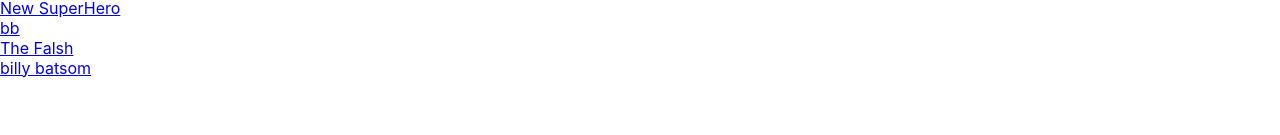
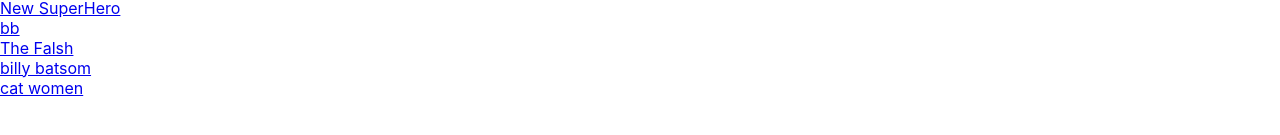
Before and after one commit to muhammadarsalanmanzoor/react-query, a React (Vite) app: page /rq-super-heroes in a window 1280 px wide. Shown: the part 227-362 px from the top of the page. Built offline with nearby package versions, Linux system fonts and the light colour scheme; data requests are answered from the project's data file.

Commit message:
learned how to work with handling mutation response

```diff
--- a/db.json
+++ b/db.json
@@ -34,6 +34,11 @@
       "id": "a988",
       "name": "billy batsom",
       "alterEgo": "shazom"
+    },
+    {
+      "id": "0e5f",
+      "name": "cat women",
+      "alterEgo": "selena"
     }
   ],
   "friends": [
--- a/src/hooks/useSuperHeroes.js
+++ b/src/hooks/useSuperHeroes.js
@@ -28,11 +28,19 @@ export const useAddSuperHeroData = () => {
   const queryClient = useQueryClient();
 
   return useMutation(addSuperHero, {
-    onSuccess: () => {
+    onSuccess: (data) => {
       // this line is same as we specify the line 5
       // the invalidateQueries will refetch the super
       // heroes query and that is it pretty simple
-      queryClient.invalidateQueries('super-heroes');
+      // queryClient.invalidateQueries('super-heroes');
+
+      // data refers to entire response of post request
+      queryClient.setQueryData('super-heroes', (oldQueryData) => {
+        return {
+          ...oldQueryData,
+          data: [...oldQueryData.data, data.data],
+        };
+      });
     },
   });
 };
```
Also changed, not shown: src/pages/RQSuperHeroesPage.jsx (+9 -17 lines).
